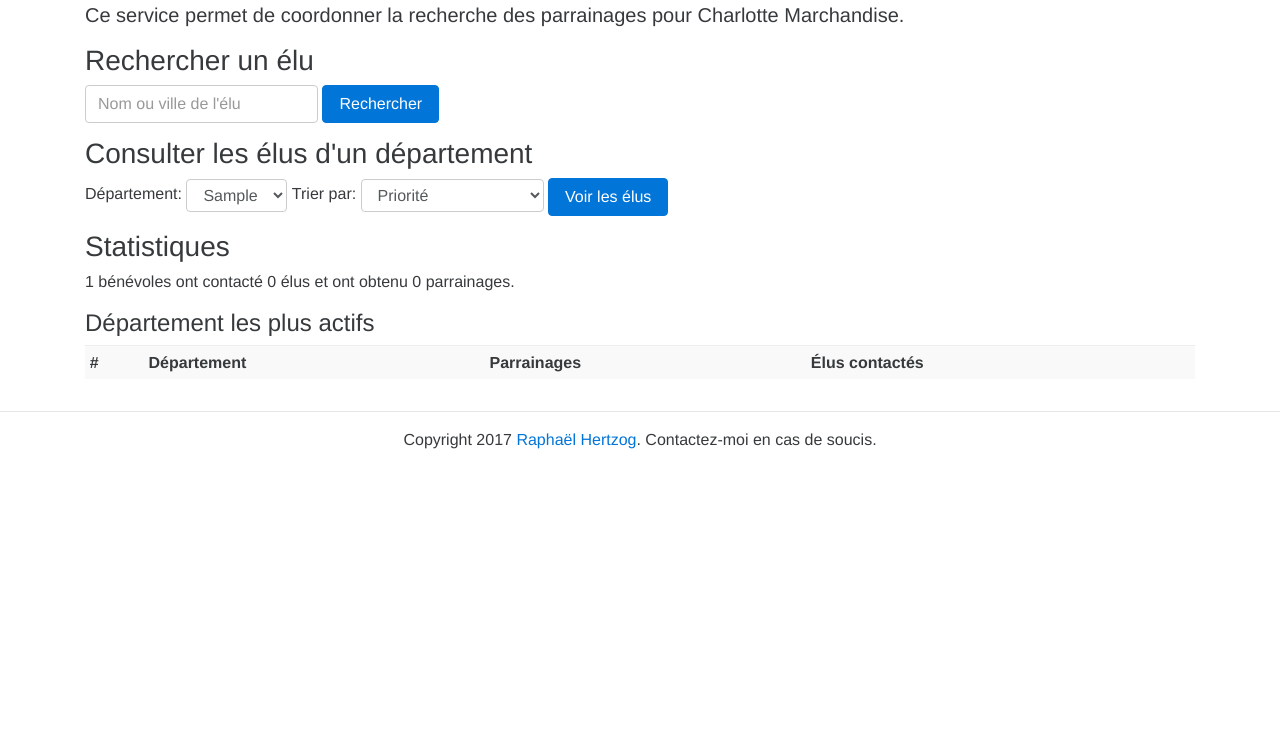
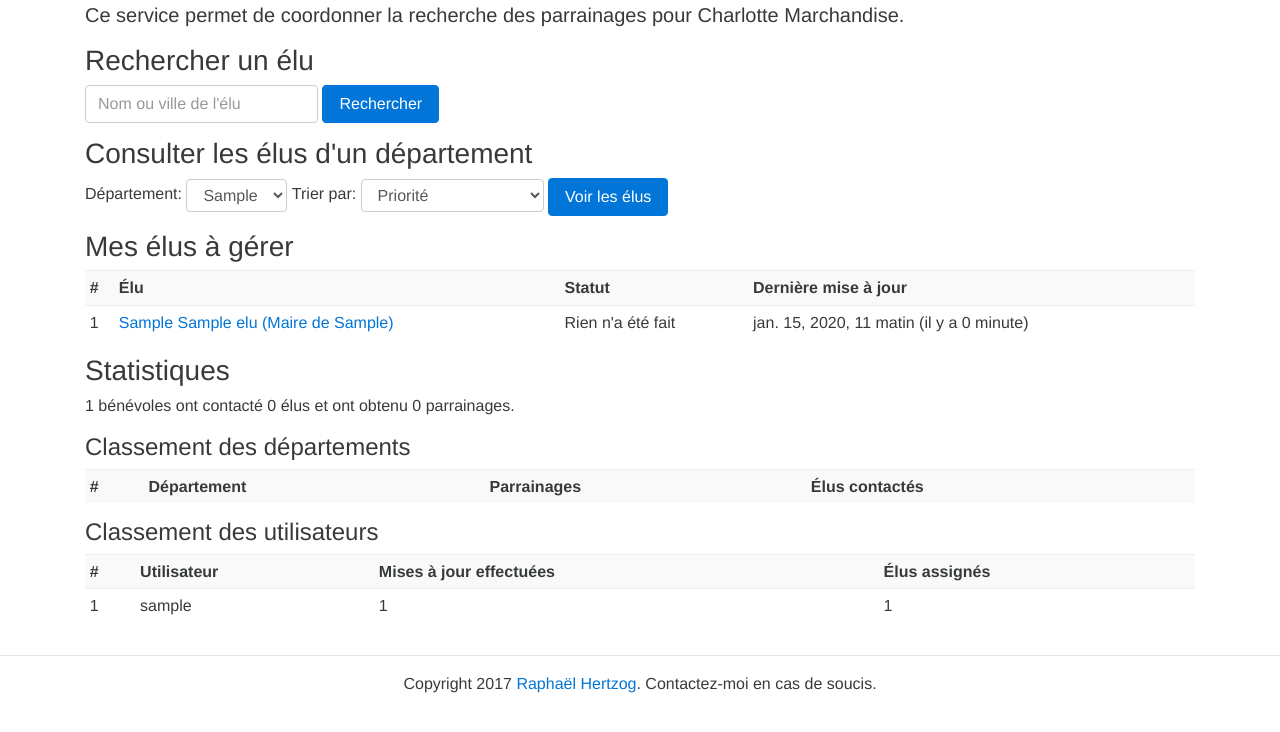
Before and after one commit to rhertzog/parrainage, a Django app: page / in a window 1280 px wide. Shown: the part 52-784 px from the top of the page. Run offline with Django 3.2, Linux system fonts and the light colour scheme; a user stored in the database is signed in; tables that the repository leaves empty hold one stand-in row (values such as "Sample post"); lists and menus that the app fills with data are empty; some libraries are stand-ins or nearby versions.

Commit message:
Extend home page with more stats and list of representatives to manage

```diff
--- a/parrainage/app/templates/home.html
+++ b/parrainage/app/templates/home.html
@@ -39,11 +39,30 @@
 	</form>
     </div>
     <p></p>
+    <h3>Mes élus à gérer</h3>
+    <table class="table table-sm table-striped">
+	<tr>
+	    <th>#</th>
+	    <th>Élu</th>
+	    <th>Statut</th>
+	    <th>Dernière mise à jour</th>
+	</tr>
+	{% for elu in my_elus %}
+	<tr>
+	    <td>{{ forloop.counter }}</td>
+	    <td><a href="{{ elu.get_absolute_url }}">{{ elu }}</a></td>
+	    <td>{{ elu.get_status_display }}</td>
+	    <td>{{ elu.last_updated }} (il y a {{ elu.last_updated|timesince }})</td>
+	</tr>
+	{% endfor %}
+    </table>
+
+    <p></p>
     <h3>Statistiques</h3>
     <p>{{ user_count }} bénévoles ont contacté {{ elus_contacted }} élus
     et ont obtenu {{ elus_accepted }} parrainages.</p>
     {% if user.is_authenticated %}
-    <h4>Département les plus actifs</h4>
+    <h4>Classement des départements</h4>
     <table class="table table-sm table-striped">
 	<tr>
 	    <th>#</th>
@@ -51,12 +70,33 @@
 	    <th>Parrainages</th>
 	    <th>Élus contactés</th>
 	</tr>
-	{% for dep in department_stats %}
+	{% for dep in classement_departments %}
 	<tr>
 	    <td>{{ forloop.counter }}</td>
+	    <td>{{ dep.department }}</td>
+	    <td>{{ dep.parrainages }}</td>
+	    <td>{{ dep.contacts }}</td>
 	</tr>
 	{% endfor %}
     </table>
+    <h4>Classement des utilisateurs</h4>
+    <table class="table table-sm table-striped">
+	<tr>
+	    <th>#</th>
+	    <th>Utilisateur</th>
+	    <th>Mises à jour effectuées</th>
+	    <th>Élus assignés</th>
+	</tr>
+	{% for benevole in classement_users %}
+	<tr>
+	    <td>{{ forloop.counter }}</td>
+	    <td>{{ benevole }}</td>
+	    <td>{{ benevole.count_notes }}</td>
+	    <td>{{ benevole.count_elus }}</td>
+	</tr>
+	{% endfor %}
+    </table>
+
     {% endif %}
 </div>
 {% endblock %}
--- a/parrainage/app/views.py
+++ b/parrainage/app/views.py
@@ -1,7 +1,7 @@
 import logging
 
 from django.core.urlresolvers import reverse
-from django.db.models import Q
+from django.db.models import Q, Count, Max
 from django.http import HttpResponseForbidden, HttpResponseRedirect
 from django.views.generic import TemplateView, ListView, DetailView
 
@@ -19,8 +19,38 @@ class HomePageView(TemplateView):
         context['elus_contacted'] = Elu.objects.filter(
             status__gt=Elu.STATUS_NOTHING).count()
         context['elus_accepted'] = Elu.objects.filter(
-            status__gt=Elu.STATUS_ACCEPTED).count()
-        context['department_stats'] = []
+            status=Elu.STATUS_ACCEPTED).count()
+
+        if not self.request.user.is_authenticated():
+            return context
+
+        qs = Elu.objects.filter(status__gt=Elu.STATUS_NOTHING)
+        qs = qs.values_list('department', 'status')
+
+        stats = {}
+        for department, status in qs:
+            dep_stats = stats.setdefault(department, {
+                'department': department,
+                'parrainages': 0,
+                'contacts': 0
+            })
+            dep_stats['contacts'] += 1
+            if status == Elu.STATUS_ACCEPTED:
+                dep_stats['parrainages'] += 1
+        result = list(stats.values())
+        result.sort(key=lambda x: (x['parrainages'], x['contacts']),
+                    reverse=True)
+        context['classement_departments'] = result
+
+        context['classement_users'] = User.objects.annotate(
+            count_elus=Count('elu', distinct=True)).annotate(
+            count_notes=Count('notes', distinct=True)).order_by(
+            '-count_notes', '-count_elus')
+
+        context['my_elus'] = self.request.user.elu_set.filter(
+            status__lt=Elu.STATUS_REFUSED).annotate(
+                last_updated=Max('notes__timestamp')).order_by(
+                    'status', 'last_updated')
 
         return context
 
```
